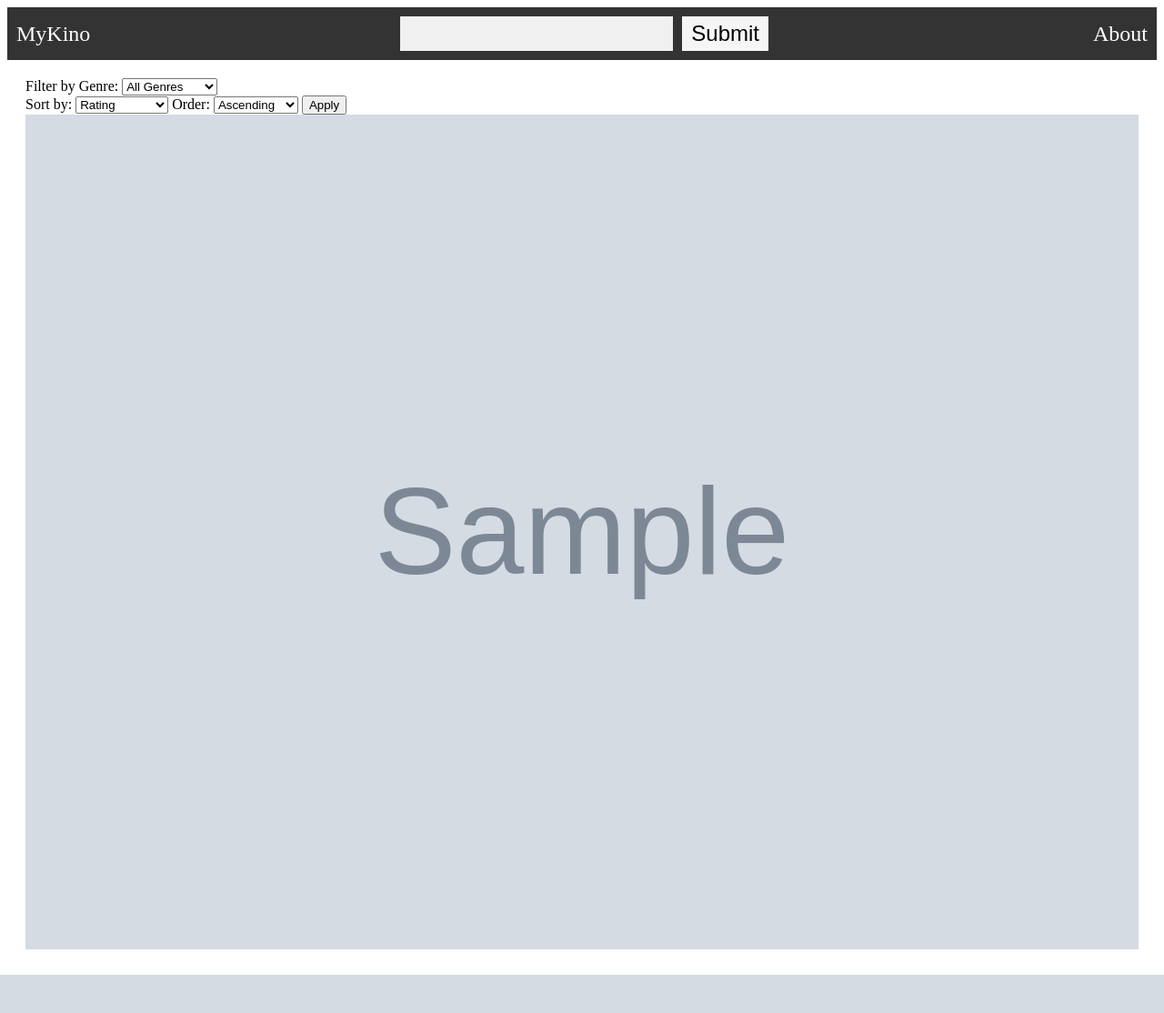
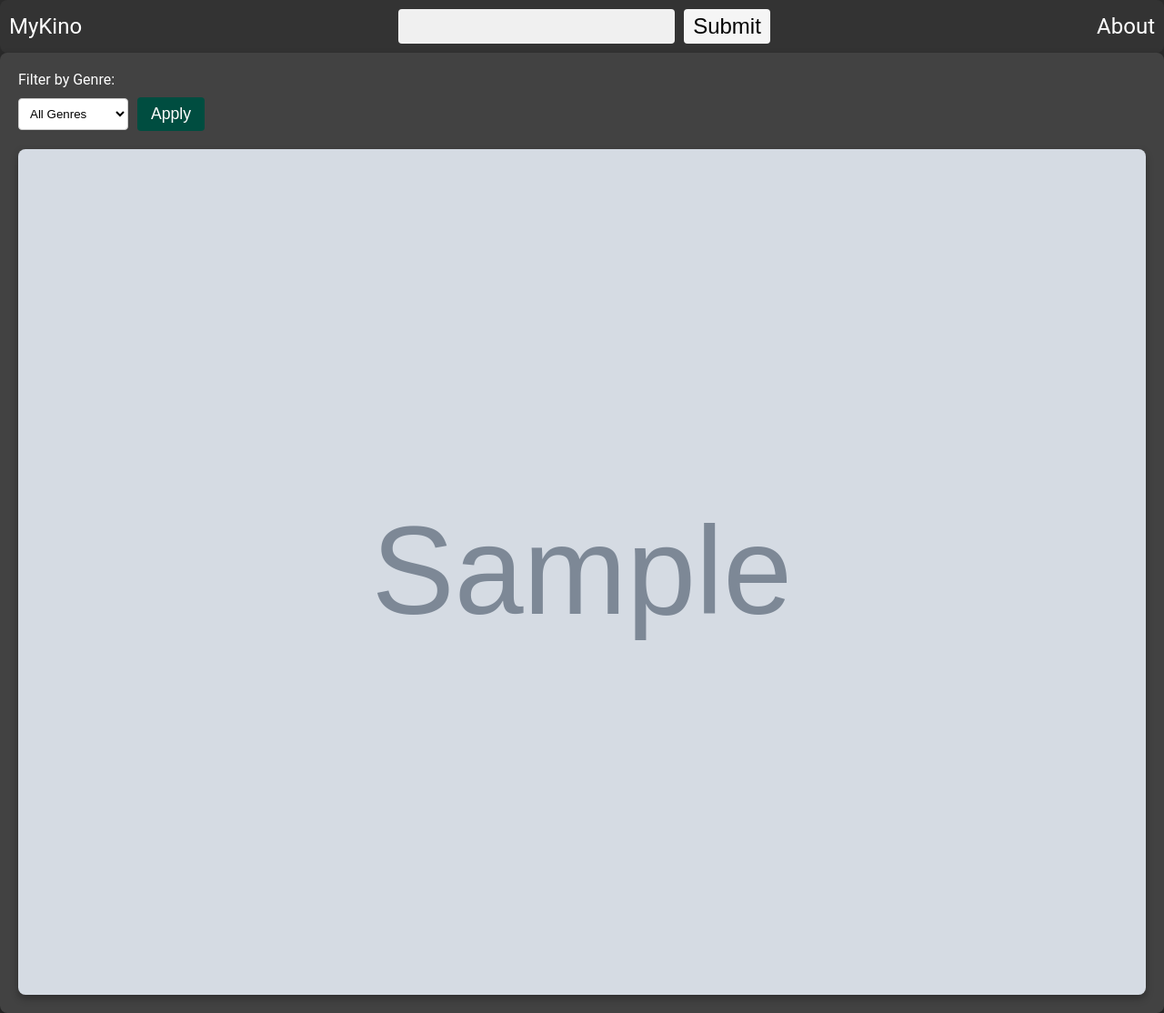
Before and after one commit to BogiSyderbo/MyKino, a Flask app: template templates/home.html in a window 1280 px wide. Shown: the whole page at 91% size. Before the commit the page ends 1072 px from the top, so only its background shows below. Run offline with Flask 3, Linux system fonts and the light colour scheme; the template is opened without the code that fills it: most values are stand-ins (such as "Sample title", 1, 10 or a date in 2020); grey boxes marked "Sample" are stand-in pictures; form fields are guessed from the names that the template uses; some libraries are stand-ins or nearby versions.

Commit message:
New colour scheme and setup

```diff
--- a/static/styles.css
+++ b/static/styles.css
@@ -1,11 +1,35 @@
+/* Import Google Font */
+@import url('https://fonts.googleapis.com/css2?family=Roboto+Slab:wght@400;500;700&display=swap');
+
+/* Apply the font globally */
+body {
+    font-family: 'Roboto', sans-serif;
+    background-color: #2a2a2a; /* Dark grey background color */
+    margin: 0;
+    padding: 0;
+    color: #ffffff; /* Text color */
+}
+
+/* Hyperlink styles */
+a {
+    color: #00bfa5; /* Light teal color for links */
+    text-decoration: none;
+    transition: color 0.3s;
+}
+
+a:hover {
+    color: #00796b; /* Darker teal color on hover */
+}
+
 /* Navbar styles */
 nav {
-    background-color: #333;
+    background-color: #004d40; /* Dark teal color for navbar */
     color: white;
     padding: 10px 20px;
     display: flex;
     align-items: center;
     justify-content: space-between;
+    border-radius: 8px; /* Rounded corners for the navbar */
 }
 
 nav a, nav form {
@@ -21,6 +45,7 @@
 nav input[type="text"], nav input[type="submit"] {
     padding: 8px;
     margin-left: 5px;
+    border-radius: 4px; /* Rounded corners for input elements */
 }
 
 nav input[type="text"] {
@@ -33,22 +58,55 @@
     border: none;
     cursor: pointer;
     color: black;
+    transition: background-color 0.3s;
 }
 
-
-/* Improve responsiveness on smaller screens */
-@media (max-width: 600px) {
-    nav {
-        flex-direction: column;
-    }
-    nav a, nav form {
-        margin: 5px 0;
-    }
+nav input[type="submit"]:hover {
+    background-color: #e0e0e0; /* Hover effect */
 }
 
 /* Container styles */
 .container {
     padding: 20px;
+    background-color: #424242; /* Darker grey for containers */
+    border-radius: 8px; /* Rounded corners for the container */
+    box-shadow: 0 4px 8px rgba(0, 0, 0, 0.3); /* Subtle shadow for depth */
+}
+
+/* Filter controls styles */
+.filter-controls {
+    display: flex;
+    align-items: center;
+    gap: 10px; /* Adds space between the select and button */
+    margin-top: 10px; /* Adds a bit of space above the controls */
+}
+
+.filter-controls select {
+    padding: 8px;
+    border-radius: 4px;
+    border: 1px solid #ccc; /* Light border for the select */
+    background-color: white;
+    color: black;
+    transition: border-color 0.3s;
+}
+
+.filter-controls select:hover {
+    border-color: #004d40; /* Hover effect for select */
+}
+
+.apply-button {
+    font-size: 1.1em; /* Makes the button slightly bigger */
+    padding: 8px 15px; /* Adjust padding for size */
+    cursor: pointer; /* Changes cursor to pointer */
+    background-color: #004d40; /* Button background color */
+    border: none; /* Removes border */
+    color: white; /* Text color */
+    border-radius: 4px; /* Rounded corners */
+    transition: background-color 0.3s;
+}
+
+.apply-button:hover {
+    background-color: #00332c; /* Darker background on hover */
 }
 
 /* Movies grid styles */
@@ -56,12 +114,23 @@
     display: grid;
     grid-template-columns: repeat(auto-fit, minmax(150px, 1fr));
     gap: 20px;
+    margin-top: 20px;
 }
 
 /* Movie item styles */
 .movie {
     position: relative;
     cursor: pointer;
+    border-radius: 8px; /* Rounded corners for movie items */
+    overflow: hidden;
+    box-shadow: 0 4px 8px rgba(0, 0, 0, 0.3); /* Subtle shadow for depth */
+    transition: transform 0.3s, box-shadow 0.3s;
+    background-color: #424242; /* Dark grey background for movie items */
+}
+
+.movie:hover {
+    transform: translateY(-5px); /* Lift effect on hover */
+    box-shadow: 0 8px 16px rgba(0, 0, 0, 0.5); /* Stronger shadow on hover */
 }
 
 /* Movie image styles for home page */
--- a/templates/home.html
+++ b/templates/home.html
@@ -3,25 +3,14 @@
 {% block content %}
 <form action="{{ url_for('home') }}" method="get" id="filter-form">
     <label for="genre">Filter by Genre:</label>
-    <select name="genre" id="genre">
-        <option value="">All Genres</option>
-        {% for genre in genres %}
-            <option value="{{ genre }}" {% if genre == selected_genre %}selected{% endif %}>{{ genre }}</option>
-        {% endfor %}
-    </select>
-    <div class="sort-section">
-        <label for="sort_by">Sort by:</label>
-        <select name="sort_by" id="sort_by">
-            <option value="rating" {% if sort_by == 'rating' %}selected{% endif %}>Rating</option>
-            <option value="runtime" {% if sort_by == 'runtime' %}selected{% endif %}>Runtime</option>
-            <option value="release_year" {% if sort_by == 'release_year' %}selected{% endif %}>Release Year</option>
+    <div class="filter-controls">
+        <select name="genre" id="genre">
+            <option value="">All Genres</option>
+            {% for genre in genres %}
+                <option value="{{ genre }}" {% if genre == selected_genre %}selected{% endif %}>{{ genre }}</option>
+            {% endfor %}
         </select>
-        <label for="order">Order:</label>
-        <select name="order" id="order">
-            <option value="asc" {% if order == 'asc' %}selected{% endif %}>Ascending</option>
-            <option value="desc" {% if order == 'desc' %}selected{% endif %}>Descending</option>
-        </select>
-        <button type="submit">Apply</button>
+        <button type="submit" class="apply-button">Apply</button>
     </div>
 </form>
 <div class="movies">
```
Also changed, not shown: other parts of static/styles.css (+25 -7 lines), templates/search_results.html (+8 -1 lines).
